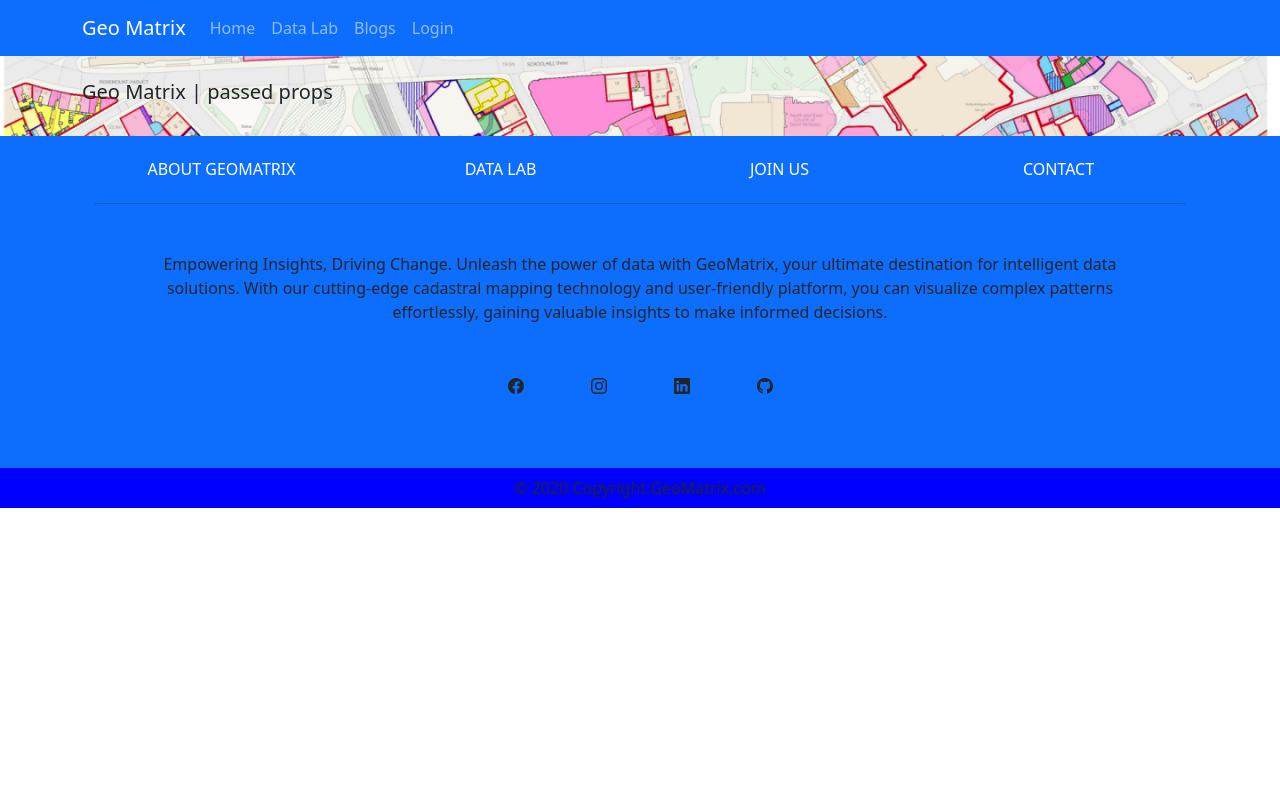
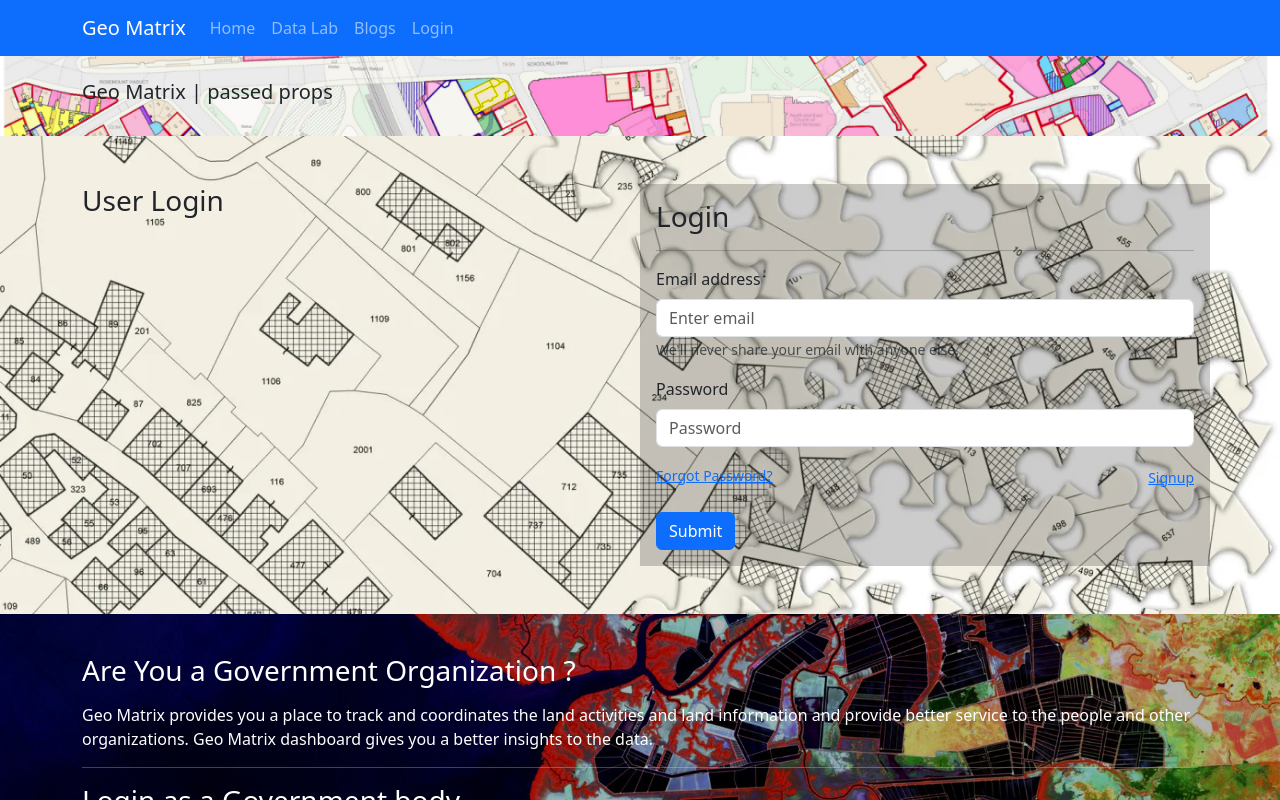
Before and after one commit to Rashicom/GeoMatrixReact, a React (Create React App) app: page /login in a window 1280 px wide. Shown: the top 800 px of the page. Built offline with nearby package versions, Linux system fonts and the light colour scheme.

Commit message:
routing compleated

```diff
--- a/src/App.js
+++ b/src/App.js
@@ -1,11 +1,10 @@
 
 import { BrowserRouter as Router, Route, Routes} from 'react-router-dom';
 
-import Loginpage from "./pages/Userloginpage";
+import Loginpage from "./pages/Loginpage";
 import 'bootstrap/dist/css/bootstrap.min.css';
 import Homepage from "./pages/Homepage";
 import Datalabpage from "./pages/Datalabpage";
-import Userlogin from "./pages/Userloginpage";
 import Signuppage from "./pages/Signuppage";
 
 
@@ -16,7 +15,15 @@ function App() {
 
       <Router>
 
-        <Loginpage />
+          <Routes>
+
+            <Route path='/' element={<Homepage />} />
+            <Route path='/login/*' element={<Loginpage />} />
+            <Route path='/datalab/*' element={<Datalabpage />} />
+            <Route  path='/signup/*' element={<Signuppage />} />
+
+          </Routes>
+
 
       </Router>
 
--- a/src/components/Login/Govuserlogin/Govuserlogin.js
+++ b/src/components/Login/Govuserlogin/Govuserlogin.js
@@ -4,6 +4,7 @@ import Col from 'react-bootstrap/Col';
 import { Container } from 'react-bootstrap'
 import Form from 'react-bootstrap/Form';
 import Button from 'react-bootstrap/Button';
+import { Link } from 'react-router-dom';
 
 
 function Govuserlogin() {
@@ -47,7 +48,7 @@ function Govuserlogin() {
                                     </Col>
                                     <Col className='d-flex justify-content-end'>
                                         <Form.Text className="text-muted">
-                                            <a href="#forgotpassword">Signup</a>
+                                            <Link to="/signup/govsignup">Signup</Link>
                                         </Form.Text>
                                     </Col>
                                 </Row>
--- a/src/components/Login/Userlogin/Userlogin.js
+++ b/src/components/Login/Userlogin/Userlogin.js
@@ -2,6 +2,7 @@ import React from 'react'
 import Row from 'react-bootstrap/Row';
 import Col from 'react-bootstrap/Col';
 import { Container } from 'react-bootstrap'
+import { Link } from 'react-router-dom';
 import Form from 'react-bootstrap/Form';
 import Button from 'react-bootstrap/Button';
 import './Style.css'
@@ -46,7 +47,9 @@ function Userlogin() {
                                     </Col>
                                     <Col className='d-flex justify-content-end'>
                                         <Form.Text className="text-muted">
-                                            <a href="#forgotpassword">Signup</a>
+
+                                            <Link to="/signup">Signup</Link>
+
                                         </Form.Text>
                                     </Col>
                                 </Row>
@@ -74,7 +77,11 @@ function Userlogin() {
                     <p>Geo Matrix provides you a place to track and coordinates the land activities and land information and provide better service to the people and other organizations. Geo Matrix dashboard gives you a better insights to the data.</p>
                     <hr />
                     <h3 className='my-3'>Login as a Government body</h3>
-                    <Button variant="outline-primary">LOGIN</Button>
+
+                    <Link to="govuserlogin">
+                        <Button variant="outline-primary">LOGIN</Button>
+                    </Link>
+
 
                 </Container>
 
--- a/src/components/Navigationbar/Navigationbar.js
+++ b/src/components/Navigationbar/Navigationbar.js
@@ -2,6 +2,8 @@ import React from 'react';
 import Container from 'react-bootstrap/Container';
 import Nav from 'react-bootstrap/Nav';
 import Navbar from 'react-bootstrap/Navbar';
+import { Link } from 'react-router-dom';
+
 
 function Navigationbar() {
   return (
@@ -9,12 +11,14 @@ function Navigationbar() {
 
       <Navbar bg="primary" data-bs-theme="dark" className='sticky-top'>
         <Container>
-          <Navbar.Brand href="#home">Geo Matrix</Navbar.Brand>
+          <Navbar.Brand as={Link} to="/">Geo Matrix</Navbar.Brand>
           <Nav className="me-auto">
-            <Nav.Link href="#home">Home</Nav.Link>
-            <Nav.Link href="#datalab">Data Lab</Nav.Link>
+            <Nav.Link as={Link} to="/">Home</Nav.Link>
+            <Nav.Link as={Link} to="/datalab">Data Lab</Nav.Link>
             <Nav.Link href="#blogs">Blogs</Nav.Link>
-            <Nav.Link href="#login">Login</Nav.Link>
+
+            <Nav.Link as={Link} to="/login">Login</Nav.Link>
+
 
           </Nav>
         </Container>
--- a/src/pages/Userloginpage.js
+++ b/src/pages/Loginpage.js
@@ -7,15 +7,16 @@ import Userlogin from '../components/Login/Userlogin/Userlogin'
 import Navigationbar from '../components/Navigationbar/Navigationbar'
 
 
-function Userloginpage() {
+function Loginpage() {
   return (
     <>
         <Navigationbar />
         <Forhead />
 
         <Routes>
-          <Route path='userlogin' element={<Userlogin />} />
-          <Route path='govuserlogin' element={<Govuserlogin />} />
+          <Route path='/' element={<Userlogin />} />
+          <Route path='/govuserlogin' element={<Govuserlogin />} />
+
         </Routes>
 
 
@@ -24,4 +25,4 @@ function Userloginpage() {
   )
 }
 
-export default Userloginpage
+export default Loginpage
--- a/src/pages/Signuppage.js
+++ b/src/pages/Signuppage.js
@@ -15,8 +15,8 @@ function Signuppage() {
 
             <Routes>
 
-                <Route path="usersignup" element={<Usersignup />} />
-                <Route path="govsignup" element={<Govsignup />} />
+                <Route path="/" element={<Usersignup />} />
+                <Route path="/govsignup" element={<Govsignup />} />
 
             </Routes>
 
```
